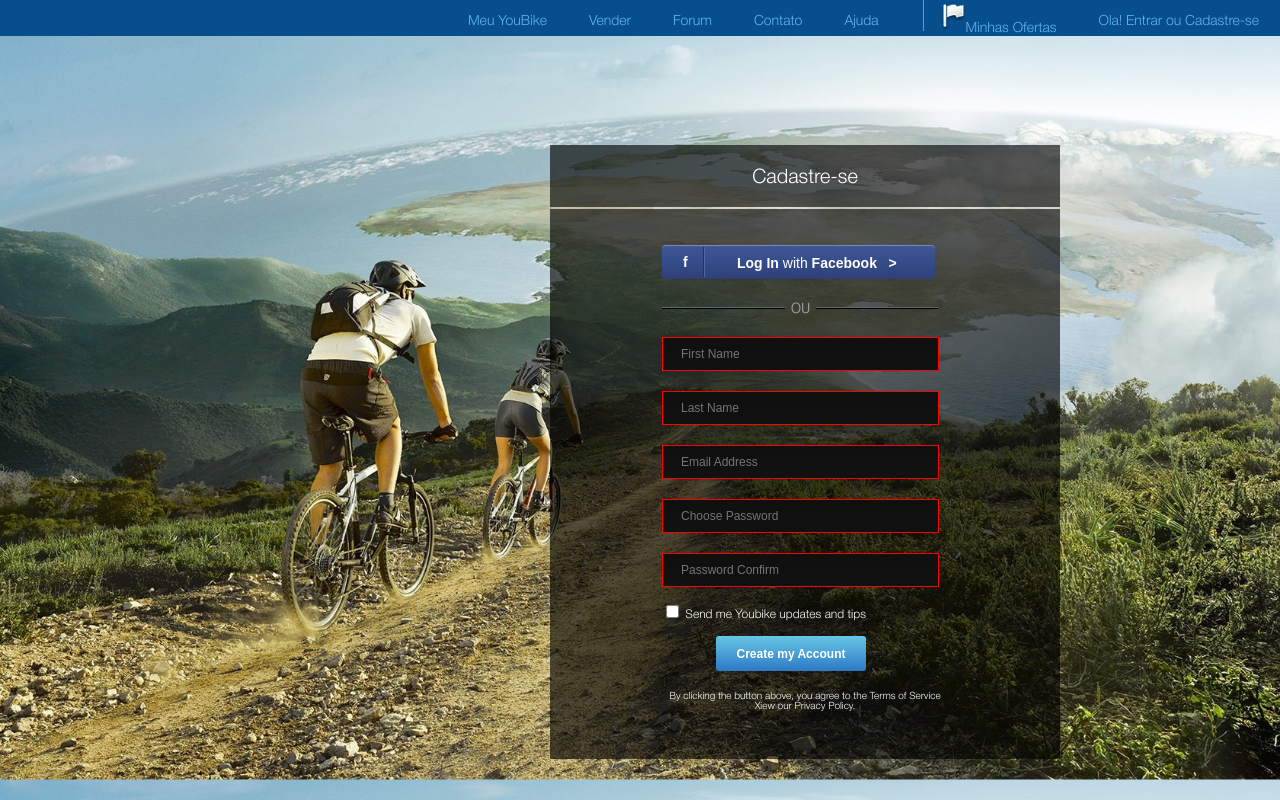
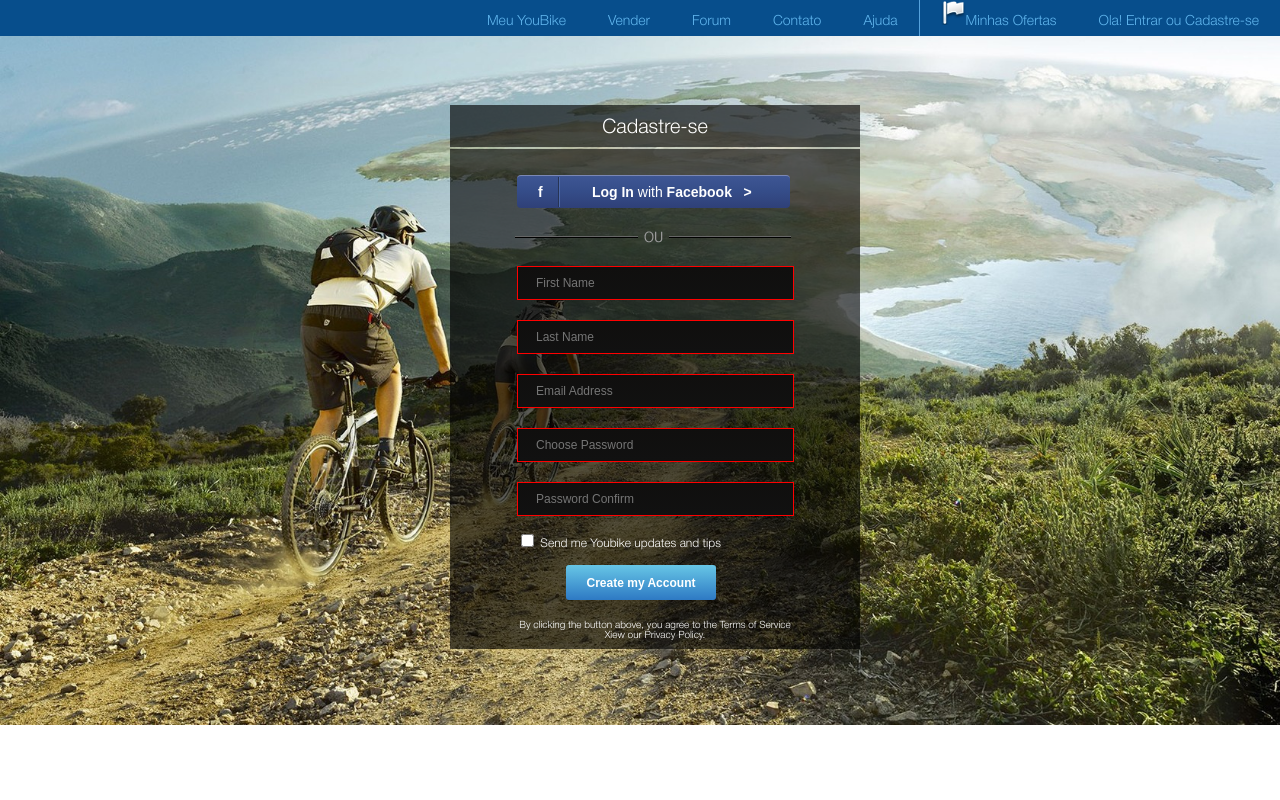
Before and after one commit to Kropivnitskiy/Homework, a PHP site: page / in a window 1280 px wide. Run offline with PHP 8.4, Linux system fonts and the light colour scheme.

Commit message:
final error correction

```diff
--- a/homework_5/1/css/style.css
+++ b/homework_5/1/css/style.css
@@ -14,6 +14,8 @@
 	body {
 		background: url(../img/bg3.jpg) 100%;
 		background-size: cover;
+		background-position: center;
+		background-repeat: no-repeat;
 		}
 
 		.header{
@@ -55,55 +57,34 @@
 			color: #ffffff;
 			text-decoration: none;
 			}
-		.flag:before{
-			display: block;
-			vertical-align: middle;
-			}
-		span {
-			vertical-align: middle;
+		.bord{
+			border-right: 1px solid #56a2dc;
 		}
 
 		/*FORM*/
 		.cadastre{
 			background-color: rgba(0, 0, 0, 0.63);
-			width: 510px;
-			height: 62px;
-			margin-top: 109px;
-			margin-left: 550px;
+			width: 410px;
+			height: 42px;
+			margin-top: 69px;
+			margin-left: 450px;
 		}
 		.cadastre p{
 			color: #ffffff;
 			font-size: 20px;
 			text-align: center;
-			padding-top: 22px;
+			padding-top: 12px;
 		}
 		.form{
 			background-color: rgba(0, 0, 0, 0.63);
-			width: 510px;
-			height: 550px;
+			width: 410px;
+			height: 500px;
 			margin-top: 2px;
-			margin-left: 550px;
+			margin-left: 450px;
 		}
-
-/*		.button button{
-			height: 35px;
-			width: 150px;
-			color: #ffffff;
-			font-size: 12px;
-			font-weight: bold;
-			border-radius: 3px;
-			border: hidden;
-			/* Permalink - use to edit and share this gradient: http://colorzilla.com/gradient-editor/#67c6e6+0,2e7ac4+99 */
-			/*background: #67c6e6; /* Old browsers */
-			/*background: -moz-linear-gradient(top,  #67c6e6 0%, #2e7ac4 99%); /* FF3.6-15 */
-			/*background: -webkit-linear-gradient(top,  #67c6e6 0%,#2e7ac4 99%); /* Chrome10-25,Safari5.1-6 */
-			/*background: linear-gradient(to bottom,  #67c6e6 0%,#2e7ac4 99%); /* W3C, IE10+, FF16+, Chrome26+, Opera12+, Safari7+ */
-			/*filter: progid:DXImageTransform.Microsoft.gradient( startColorstr='#67c6e6', endColorstr='#2e7ac4',GradientType=0 ); /* IE6-9 */
-		/*}*/
-
 		.facebook{
-			padding-top: 36px;
-			padding-left: 112px;
+			padding-top: 26px;
+			padding-left: 67px;
 			}
 		.facebook button{
 			border-radius: 4px;
@@ -145,11 +126,11 @@
 		}
 		.line{
 			padding-top: 22px;
-			padding-left: 112px;
+			padding-left: 65px;
 		}
 		.registry{
 			padding-top: 20px;
-			padding-left: 112px;
+			padding-left: 67px;
 
 		}
 		.registry input{
@@ -182,13 +163,13 @@
 		}
 		.checkbox{
 			padding-top: 15px;
-			padding-left: 112px;
+			padding-left: 67px;
 			color: #ffffff;
 			font-size: 12px;
 		}
 		.button{
 			padding-top: 15px;
-			padding-left: 166px;
+			padding-left: 116px;
 		}
 		.button button{
 			height: 35px;
--- a/homework_5/1/index.html
+++ b/homework_5/1/index.html
@@ -16,7 +16,7 @@
 			<ul>
 				<li><a href="#">Ola! Entrar ou Cadastre-se</a></li>
 				<li><a class="flag" href="#"><img src="img/flag.png"><span>Minhas Ofertas</span></a></li>
-				<li><a href="#">Ajuda</a></li>
+				<li><a class="bord" href="#">Ajuda</a></li>
 				<li><a href="#">Contato</a></li>
 				<li><a href="#">Forum</a></li>
 				<li><a href="#">Vender</a></li>
```
Also changed, not shown: homework_5/1/img/facebook.png (deleted), homework_5/1/img/flag.png.
